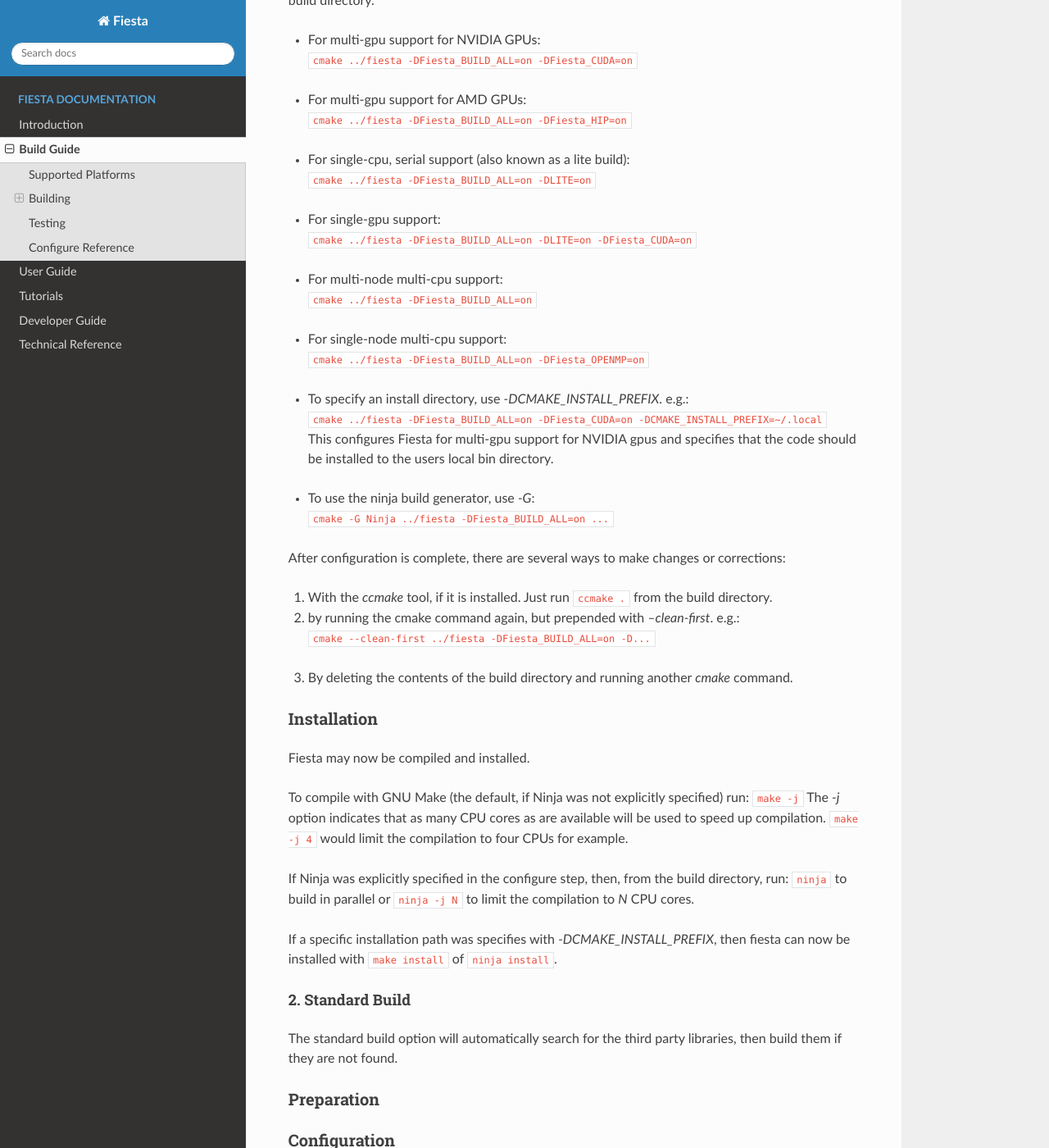
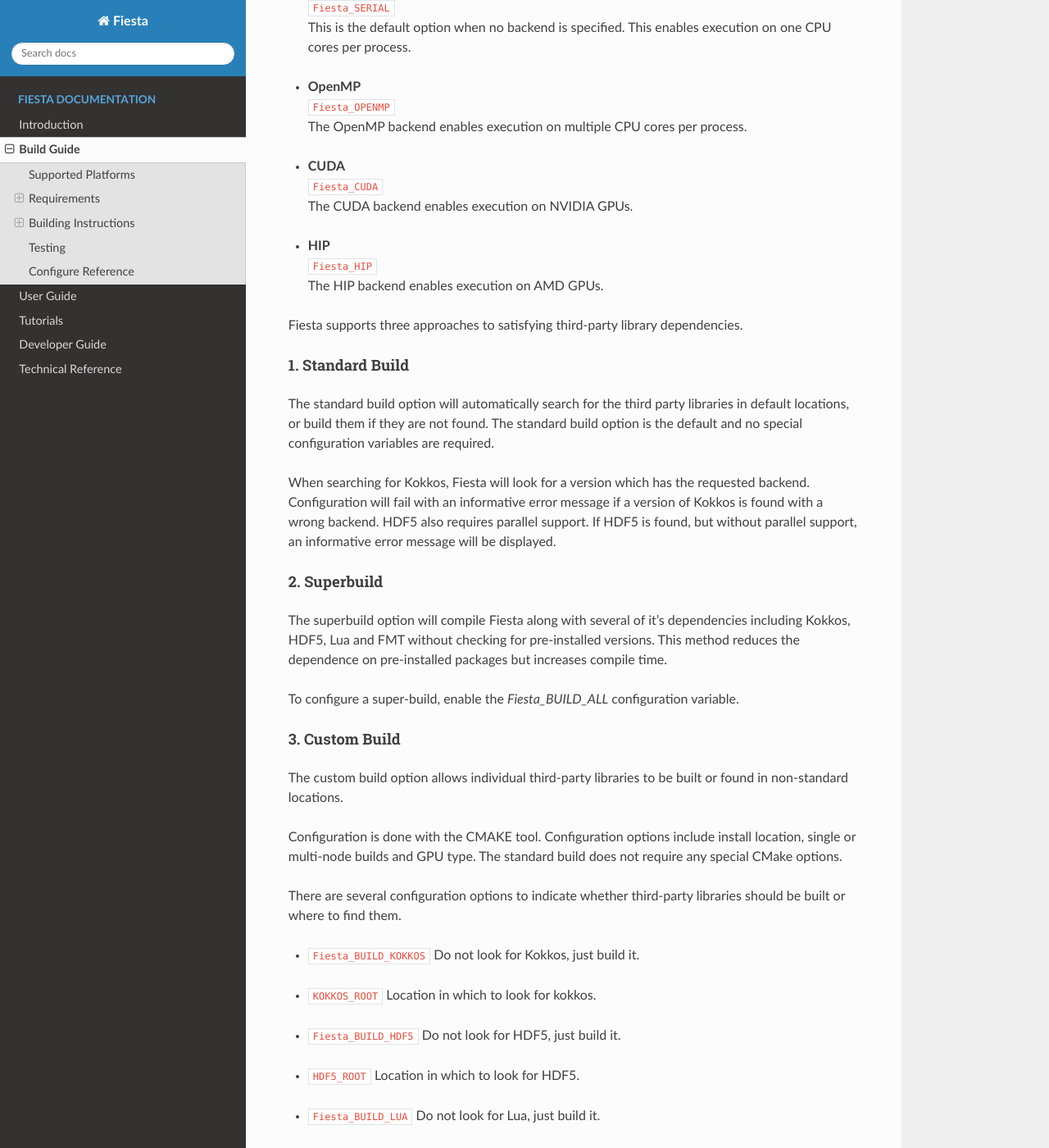
Before and after one commit to fiesta-cfd/fiesta, a Sphinx documentation site: the page built from docs/source/buildguide.rst, in a window 1280 px wide and 1400 px high, scrolled down 3629 px. Shown: the whole window at 82% size. Built offline with Sphinx 7.4.7 and the Read the Docs theme 2.0.0, drawn with Linux system fonts in a browser that asks for light colours; some of the changed text lies outside the part shown.

Commit message:
Edit: Tweak build guide and add reference

```diff
--- a/docs/source/buildguide.rst
+++ b/docs/source/buildguide.rst
@@ -31,33 +31,9 @@
    "NVIDIA", "Kepler, Pascal, Volta, Ampere", "CUDA"
    "AMD", "Instinct", "HIP"
 
-
 *******************************************************************************
-Building
+Requirements
 *******************************************************************************
-Fiesta supports three build options for compiling and installing the code.
-
-1. **Super Build** The super build option will force Fiesta to build some of it's
-   third party dependencies.  This option is best for sites which do not provide
-   pre-installed version of these dependencies.  The super build option is
-   simpler and requires less user interaction, however, it increases the
-   compilation time and does not set special comilation options that may be
-   required at a site.
-
-2. **Standard Build** The Site-Build option first looks for properly installed
-   versions of Kokkos, HDF5, Lua and FMT.  If it finds them, it will use them,
-   if not, then they will be built.  The Site-build option results in reduced
-   compilation times and can take advantage of site-specific configurations.
-
-3. **Custom Build** The Custom-Build option allows control over which packages
-   are built and which are searched for.
-
-4. **Containers** Some prebuilt containers images are available for Fiesta.
-   Container usage is an advanced option and their management is beyond the
-   scope of this document.  However, the available containers are listed below.
-
-Requirements
--------------------------------------------------------------------------------
 Regardless of build type, several packages are required which are not supplied
 by Fiesta and must be pre-installed.
 
@@ -73,6 +49,7 @@
 * | Make Program (Required)
   | GNU Make or Ninja-build are required.
   | Check that make version 3.82 or greater is installed with :code:`make --version` or ninja version 1.10 or later with :code:`ninja --version`
+  | GNU Make is the default on most systems, but the Ninja build tool can reduce compilation time and has an (arguably) more manageable readout.
 
 * | MPI (Required if Fiesta will be run on multiple nodes and/or GPUs)
   | MPI may be provided by OpenMPI, MPICH or Intel MPI. OpenMPI is recommended.
@@ -86,7 +63,7 @@
   | Check that HIP version 4.0 or greater is installed with :code:`hipcc --version`
 
 Third-Party Libraries
--------------------------------------------------------------------------------
+===============================================================================
 Fiesta makes use of the following third-party libraries.  The superbuild option
 will provide all these packages, but pre-installed versions may be used with the
 standard and custom builds.
@@ -111,19 +88,30 @@
   | FMT it a C++ string formatting library used for Fiesta logs and command-line output.
   | Fiesta requires FMT version 7.1.3 or later.
 
-===============================================================================
-1. Superbuild
-===============================================================================
-The easiest way to install Fiesta is with the superbuild option.  This option
-will install Fiesta along with several of it's dependencies including Kokkos,
-HDF5, Lua and FMT.  This method reduces the dependence on pre-installed packages.
+
+*******************************************************************************
+Building Instructions
+*******************************************************************************
+Building Fiesta is done in several steps which are further detailed below.
+
+1. | **Prepare**
+   | Acquire the source code and prepare a directory structure.
+
+2. | **Configure**
+   | Inform the build system what options Fiesta should be built with and how to satisfy certain dependencies.
+
+3. | **Compile**
+   | Compile the Fiesta source code to an executable binary with the indicated configuration options.
+
+4. | **Install** (optional)
+   | Optionally install Fiesta and its supporting files to a target location.
 
 Preparation
--------------------------------------------------------------------------------
+===============================================================================
 Before configuring and installing fiesta, a directory structure must be created
 and the source code must be downloaded.  The recommended method for downloading
 the source code is with git clone, but pre-packaged versions of the code can be
-downloaded wirhout git from `<https://github.com/fiesta-cfd/fiesta/releases>`_.
+downloaded without git from `<https://github.com/fiesta-cfd/fiesta/releases>`_.
 
 1. | Create a working directory and clone the Fiesta repository.
    | :code:`mkdir work_dir && cd work_dir` (`work_dir` is an example. Any directory name and location may be chosen)
@@ -134,7 +122,7 @@
    | :code:`cd work_dir`
    | :code:`mkdir build && cd build`
 
-3. The resulting directory structure should look something like this:
+3. The resulting directory structure for an out-of-tree build would look like the following:
    ::
 
       work_dir
@@ -146,39 +134,92 @@
   configuration step.
 
 Configuration
+===============================================================================
+Configuration is done with the CMake configuration tool.  CMake commands are
+executed from the build directory and specify the location of the source code
+along with configuration variables.  Configuration variables are set with the
+`-D` flag.  For example :code:`cmake /project/source_code -DMY_VARIABLE=val`
+will tell cmake to look for the source code at `/project/source` and set the
+configuration variable `MY_VARIABLE` to the value `val`.
+
+During configuration the backend must be specified.  The available backends
+and their configuration variable are:
+
+* | **Serial**
+  | :code:`Fiesta_SERIAL`
+  | This is the default option when no backend is specified.  This enables execution on one CPU cores per process.
+* | **OpenMP**
+  | :code:`Fiesta_OPENMP`
+  | The OpenMP backend enables execution on multiple CPU cores per process.
+* | **CUDA**
+  | :code:`Fiesta_CUDA`
+  | The CUDA backend enables execution on NVIDIA GPUs.
+* | **HIP**
+  | :code:`Fiesta_HIP`
+  | The HIP backend enables execution on AMD GPUs.
+
+Fiesta supports three approaches to satisfying third-party library dependencies.
+
+1. Standard Build
 -------------------------------------------------------------------------------
-Fiesta may now be configured.  Configuration is done with the CMAKE tool.
-Configuration options include install location, single or multi-node builds and
-GPU type.  The superbuild uses the special option `Fiesta_BUILD_ALL` as
-indicated below.
+The standard build option will automatically search for the third party
+libraries in default locations, or build them if they are not found. The
+standard build option is the default and no special configuration variables are
+required.
 
-To configure Fiesta for different situations, run one of the following configure
-commands from the build directory.
+When searching for Kokkos, Fiesta will look for a version which has the
+requested backend.  Configuration will fail with an informative error message if
+a version of Kokkos is found with a wrong backend.  HDF5 also requires parallel
+support.  If HDF5 is found, but without parallel support, an informative error
+message will be displayed.
 
-* | For multi-gpu support for NVIDIA GPUs:
+2. Superbuild
+-------------------------------------------------------------------------------
+The superbuild option will compile Fiesta along with several of it's
+dependencies including Kokkos, HDF5, Lua and FMT without checking for
+pre-installed versions.  This method reduces the dependence on pre-installed
+packages but increases compile time.
+
+To configure a super-build, enable the `Fiesta_BUILD_ALL` configuration
+variable.
+
+3. Custom Build
+-------------------------------------------------------------------------------
+The custom build option allows individual third-party libraries to be built or
+found in non-standard locations.
+
+Configuration is done with the CMAKE tool.  Configuration options include
+install location, single or multi-node builds and GPU type.  The standard build
+does not require any special CMake options.
+
+There are several configuration options to indicate whether third-party
+libraries should be built or where to find them.
+
+* | :code:`Fiesta_BUILD_KOKKOS` Do not look for Kokkos, just build it.
+* | :code:`KOKKOS_ROOT` Location in which to look for kokkos.
+* | :code:`Fiesta_BUILD_HDF5` Do not look for HDF5, just build it.
+* | :code:`HDF5_ROOT` Location in which to look for HDF5.
+* | :code:`Fiesta_BUILD_LUA` Do not look for Lua, just build it.
+* | :code:`LUA_ROOT` Location in which to look for Lua.
+* | :code:`Fiesta_BUILD_FMT` Do not look for FMT, just build it.
+* | :code:`FMT_ROOT` Location in which to look for FMT.
+
+Examples
+-------------------------------------------------------------------------------
+* | Search for pre-installed versions of all dependencies, then build Fiesta with CPU support. (Default)
+  | :code:`cmake ../fiesta`
+
+* | Build Fiesta and all it's third-party libraries with support for multiple NVIDIA GPUs.
   | :code:`cmake ../fiesta -DFiesta_BUILD_ALL=on -DFiesta_CUDA=on`
 
-* | For multi-gpu support for AMD GPUs:
-  | :code:`cmake ../fiesta -DFiesta_BUILD_ALL=on -DFiesta_HIP=on`
+* | Build Fiesta and Kokkos with support for multiple AMD GPUs and search for pre-installed versions of all other third-party libraries.
+  | :code:`cmake ../fiesta -DFiesta_BUILD_KOKKOS=on -DFiesta_HIP=on`
 
-* | For single-cpu, serial support (also known as a lite build):
-  | :code:`cmake ../fiesta -DFiesta_BUILD_ALL=on -DLITE=on`
+* | Build Fiesta with support for NVIDIA GPUs and look for a pre-installed version of Kokkos in a non-standard location.
+  | :code:`cmake ../fiesta -DFiesta_CUDA=on -DKOKKOS_ROOT=/path/to/kokkos/install`
 
-* | For single-gpu support:
-  | :code:`cmake ../fiesta -DFiesta_BUILD_ALL=on -DLITE=on -DFiesta_CUDA=on`
-
-* | For multi-node multi-cpu support:
-  | :code:`cmake ../fiesta -DFiesta_BUILD_ALL=on`
-
-* | For single-node multi-cpu support:
-  | :code:`cmake ../fiesta -DFiesta_BUILD_ALL=on -DFiesta_OPENMP=on`
-
-* | To specify an install directory, use `-DCMAKE_INSTALL_PREFIX`. e.g.:
-  | :code:`cmake ../fiesta -DFiesta_BUILD_ALL=on -DFiesta_CUDA=on -DCMAKE_INSTALL_PREFIX=~/.local`
-  | This configures Fiesta for multi-gpu support for NVIDIA gpus and specifies that the code should be installed to the users local bin directory.
-
-* | To use the ninja build generator, use `-G`:
-  | :code:`cmake -G Ninja ../fiesta -DFiesta_BUILD_ALL=on ...`
+* | To use the ninja build generator, use `-G Ninja`:
+  | :code:`cmake -G Ninja ../fiesta ...`
 
 After configuration is complete, there are several ways to make changes or corrections:
 
@@ -189,63 +230,30 @@
 
 3. By deleting the contents of the build directory and running another `cmake` command.
 
-Installation
--------------------------------------------------------------------------------
-Fiesta may now be compiled and installed.
-
-To compile with GNU Make (the default, if Ninja was not explicitly specified) run:
-:code:`make -j`
-The `-j` option indicates that as many CPU cores as are available will be used
-to speed up compilation.  :code:`make -j 4` would limit the compilation to four
-CPUs for example.
-
-If Ninja was explicitly specified in the configure step, then, from the build directory, run:
-:code:`ninja` to build in parallel or :code:`ninja -j N` to limit the
-compilation to `N` CPU cores.
-
-If a specific installation path was specifies with `-DCMAKE_INSTALL_PREFIX`,
-then fiesta can now be installed with :code:`make install` of :code:`ninja
-install`.
-
-
+Compilation
 ===============================================================================
-2. Standard Build
-===============================================================================
-The standard build option will automatically search for the third party
-libraries, then build them if they are not found.
-
-Preparation
--------------------------------------------------------------------------------
-
-Configuration
--------------------------------------------------------------------------------
+After configuration is complete, compile Fiesta by executing :code:`make -j`
+from the build directory.  The `-j` option indicates that the maximum number of
+CPU cores that are available will be used to speed up compilation. :code:`make
+-j 4` would limit the compilation to four CPUs, for example.
 
 Installation
--------------------------------------------------------------------------------
-
 ===============================================================================
-3. Containers
-===============================================================================
-
-Requirements
--------------------------------------------------------------------------------
-
-Preparation
--------------------------------------------------------------------------------
-
-Configuration
--------------------------------------------------------------------------------
-
-Installation
--------------------------------------------------------------------------------
+Fiesta may be run directly from the build directory once it has been compiled.
+If installation is necessary (for example, to share the compiled code with
+multiple users) then the command :code:`make install` (or `ninja install`) may
+be executed.  If a specific installation path was specifies with
+`-DCMAKE_INSTALL_PREFIX=/path/to/install`, then Fiesta will be installed there.  If not
+installation directory was specified, then Fiesta will attempt to install to the
+default location such as `/usr/local`.
 
 *******************************************************************************
 Testing
 *******************************************************************************
-The functionality and correctness of Fiesta can be tested after compilation if
-the :code:`-DFiesta_BUILD_TESTS=on` option was privided to `CMake` in the
-configure step.  Enabling tests significantly increases compilation time and is
-most useful during development of new Fiesta functionality.
+The code correctness of Fiesta can be tested after compilation if the
+:code:`-DFiesta_BUILD_TESTS=on` option was provided to `CMake` in the configure
+step.  Enabling tests significantly increases compilation time and is most
+useful during development of new Fiesta functionality.
 
 After configuring with tests enabled and compiling, run tests from the build
 directory with :code:`ctest` to see pass/fail results for each test, or
@@ -256,6 +264,43 @@
 *******************************************************************************
 Configure Reference
 *******************************************************************************
+All common Fiesta CMake variables are listed below.  Consult the CMake documentation for additional options that are not specific to Fiesta.
 
 * | :code:`Fiesta_BUILD_ALL`
-  | Build all third-party-libraries (tpls).  This is equivalent to setting all of :code:`Fiesta_BUILD_KOKKOS=on` :code:`Fiesta_BUILD_HDF5=on` :code:`Fiesta_BUILD_LUA=on` :code:`Fiesta_BUILD_FMT=on`
+  | This option will ignore pre-installed versions of all third-party libraries and build them from source.  This is equivalent to setting all of :code:`Fiesta_BUILD_KOKKOS=on` :code:`Fiesta_BUILD_HDF5=on` :code:`Fiesta_BUILD_LUA=on` :code:`Fiesta_BUILD_FMT=on`
+
+* | :code:`Fiesta_BUILD_KOKKOS`
+  | This option will ignore pre-installed versions and compile Kokkos from source with support for the indicated backend.
+
+* | :code:`Fiesta_BUILD_HDF5`
+  | This option will ignore pre-installed versions and compile HDF5 from source with parallel support.
+
+* | :code:`Fiesta_BUILD_LUA`
+  | This option will ignore pre-installed versions and compile Lua from source.
+
+* | :code:`Fiesta_BUILD_FMT`
+  | This option will ignore pre-installed versions and compile FMT from source.
+
+* | :code:`Fiesta_BUILD_TESTS`
+  | This will build ALL unit tests for Fiesta and may significantly impact compile time.
+
+* | :code:`Fiesta_ENABLE_DEBUG`
+  | This enables both Fiesta and Kokkos debugging features.
+
+* | :code:`Fiesta_LITE`
+  | This option builds Fiesta without distributed memory support (Without MPI).  This option is mostly used for development purposes, but is also useful if Fiesta will only be run on a single GPU.
+
+* | :code:`KOKKOS_ROOT`
+  | This option sets the directory in which to look for a Kokkos installation if `Fiesta_BUILD_KOKKOS` is not enabled.
+
+* | :code:`HDF5_ROOT`
+  | This option sets the directory in which to look for a HDF5 installation if `Fiesta_BUILD_HDF5` is not enabled.
+
+* | :code:`LUA_ROOT`
+  | This option sets the directory in which to look for a Lua installation if `Fiesta_BUILD_LUA` is not enabled.
+
+* | :code:`FMT_ROOT`
+  | This option sets the directory in which to look for a FMT installation if `Fiesta_BUILD_FMT` is not enabled.
+
+* | :code:`CMAKE_INSTALL_PREFIX`
+  | This option sets the installation directory.
```
Also changed, not shown: other parts of docs/source/buildguide.rst (+1 -1 lines).
